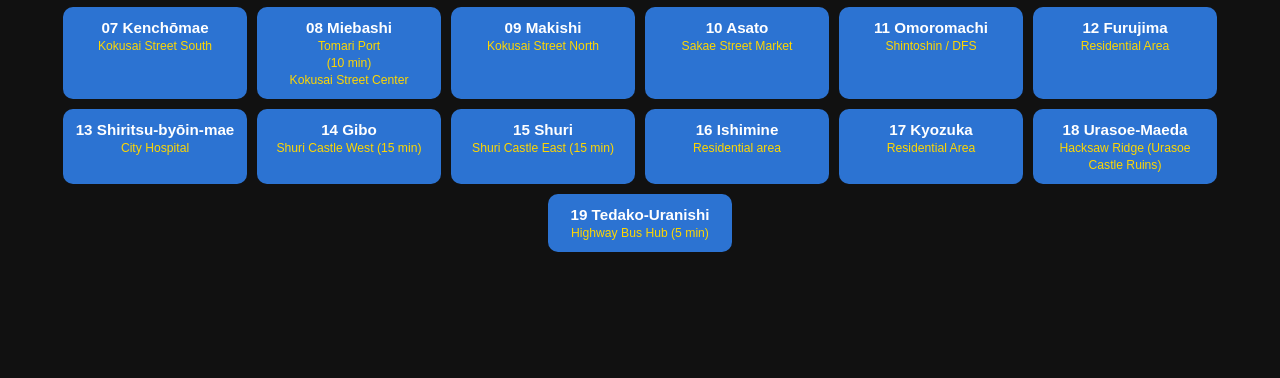
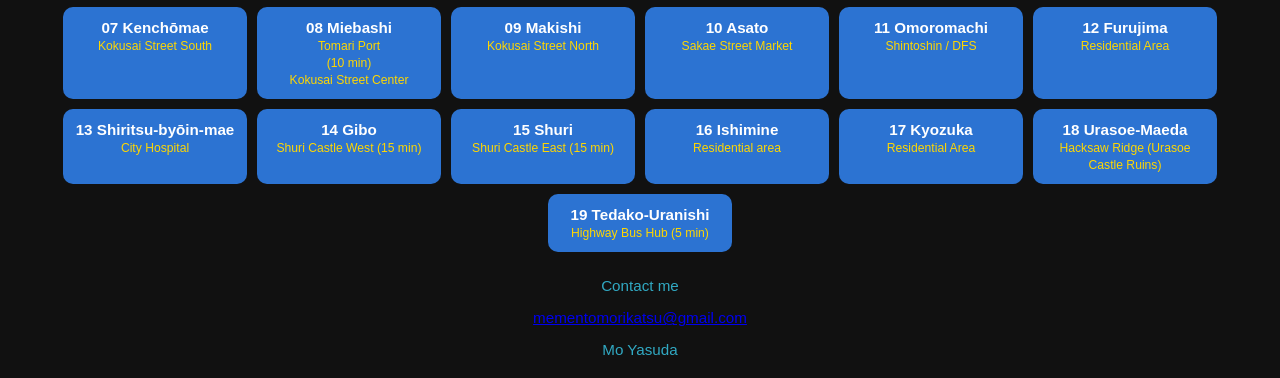
Before and after one commit to mauricedeschamps/yuirail, a plain HTML site: page index.html in a window 1280 px wide. Shown: the part 681-1059 px from the top of the page. Before the commit the page ends 963 px from the top, so only its background shows below. Drawn offline with Linux system fonts and the light colour scheme.

Commit message:
index.html の更新

```diff
--- a/index.html
+++ b/index.html
@@ -229,5 +229,15 @@ header {
       document.querySelector('.rail-line').style.display = 'flex';
       document.querySelector('.map').style.display = 'block';
     }
-  </script></body>
+  </script>
+
+    <footer class="footer">
+        <p>Contact me</p>
+        <p>
+            <a href="mailto:mementomorikatsu@gmail.com">mementomorikatsu@gmail.com</a>
+        </p>
+        <p>Mo Yasuda</p>
+    </footer>
+
+</body>
 </html>
```
